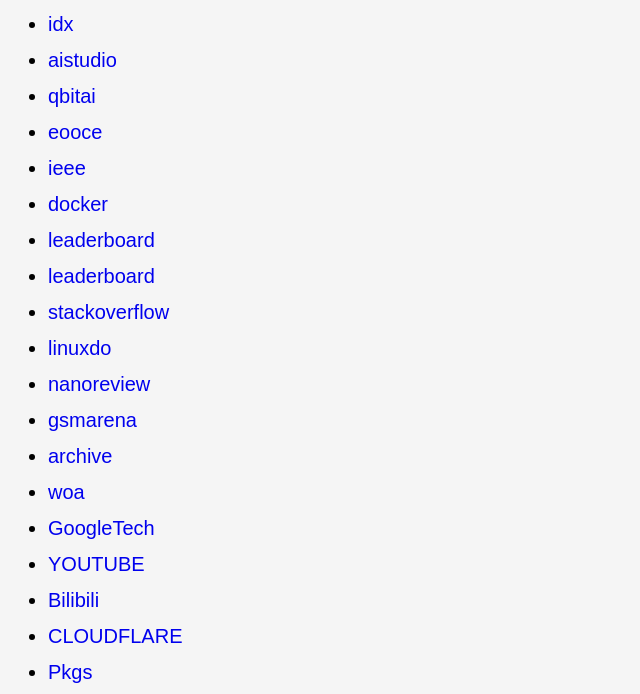
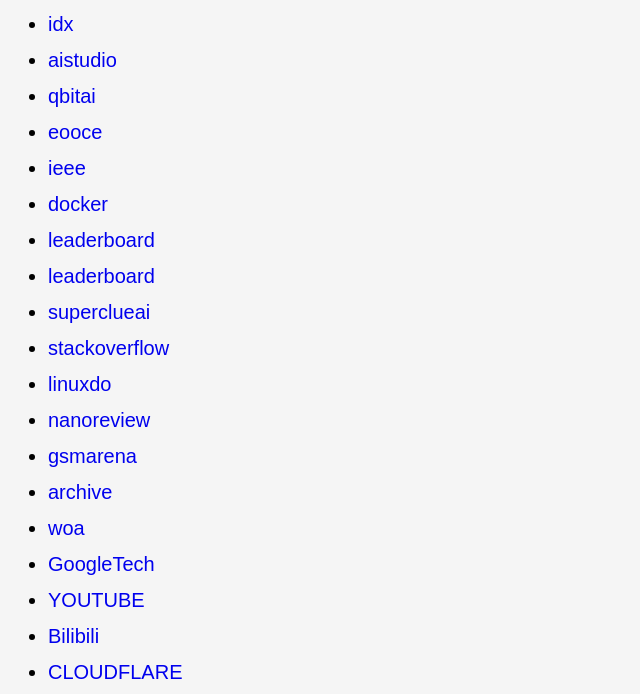
Before and after one commit to gentooarch/nav, a plain HTML site: page index.html in a window 1280 px wide. Shown: the part 85-779 px from the top of the page, without its empty margins (0-640 px from the left). Drawn offline with Linux system fonts and the light colour scheme.

Commit message:
Update index.html

```diff
--- a/index.html
+++ b/index.html
@@ -34,6 +34,7 @@
     <li><a href="https://hub.docker.com/" target="_blank">docker</a></li>
     <li><a href="https://huggingface.co/spaces/lmarena-ai/chatbot-arena-leaderboard/" target="_blank">leaderboard</a></li>
     <li><a href="https://lmarena.ai/leaderboard" target="_blank">leaderboard</a></li>
+    <li><a href="https://www.superclueai.com/" target="_blank">superclueai</a></li>
     <li><a href="https://stackoverflow.com/" target="_blank">stackoverflow</a></li>
     <li><a href="https://linux.do" target="_blank">linuxdo</a></li>
     <li><a href="https://nanoreview.net/" target="_blank">nanoreview</a></li>
```
